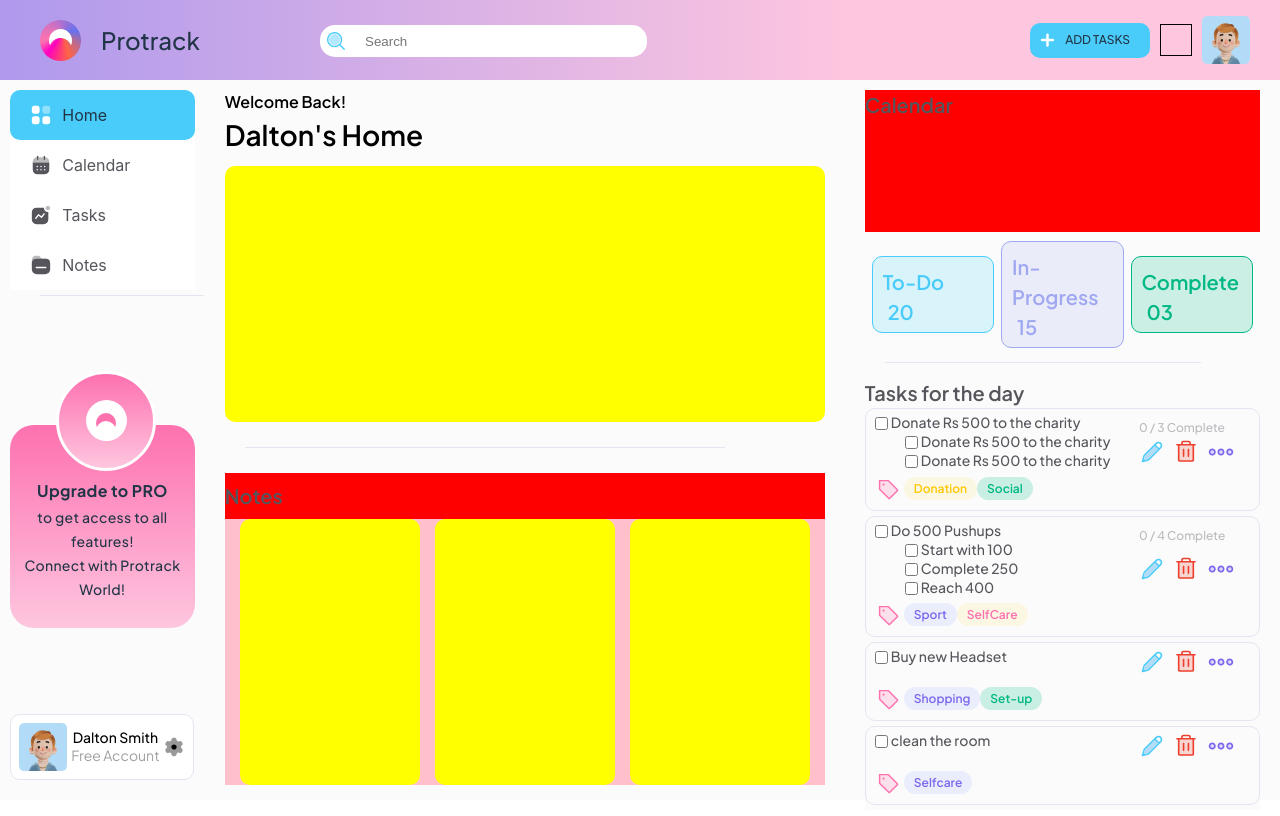
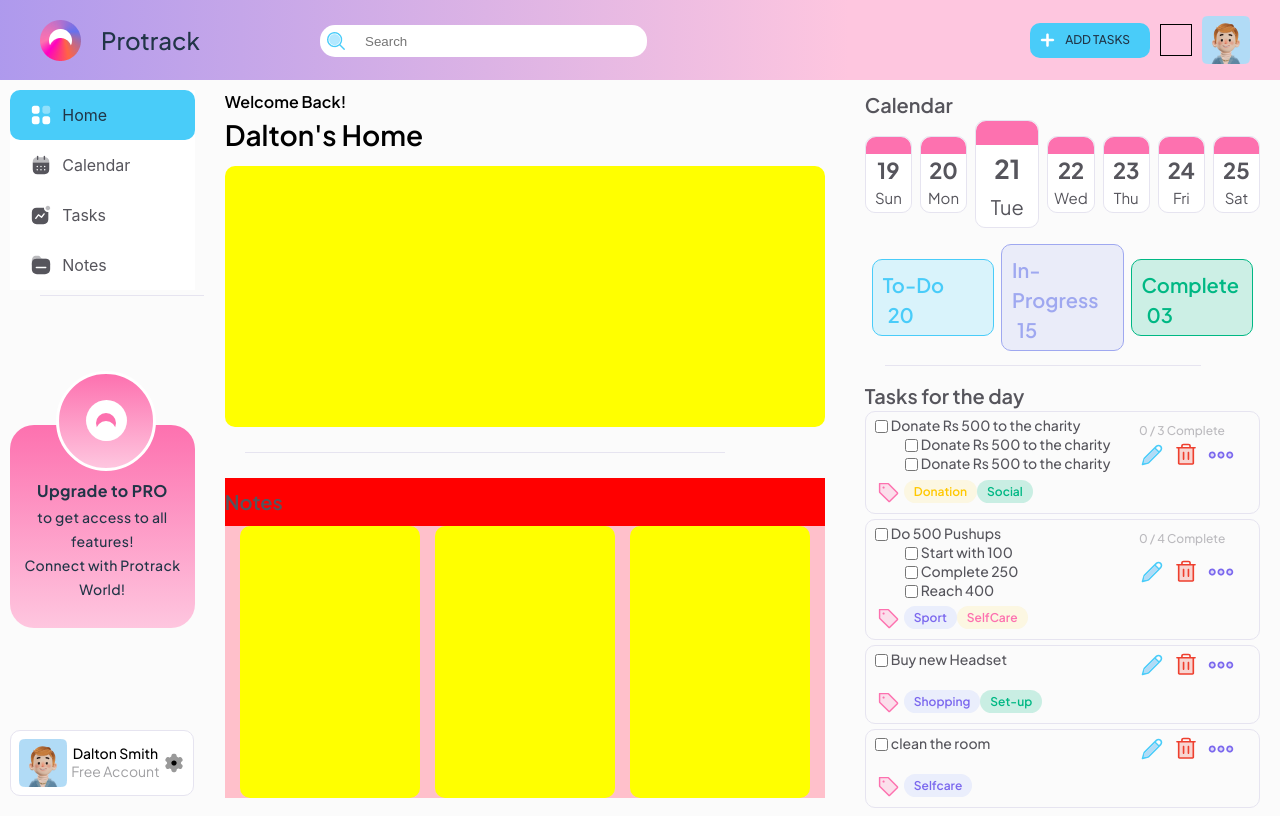
Before and after one commit to Niyaz2498/niyaz-cn, a React (Vite) app: page / in a window 1280 px wide. Built offline with nearby package versions, Linux system fonts and the light colour scheme.

Commit message:
Added Calendar Elements.

```diff
--- a/package.json
+++ b/package.json
@@ -5,6 +5,7 @@
   "type": "module",
   "scripts": {
     "dev": "vite",
+    "devhost": "vite --host",
     "build": "vite build",
     "lint": "eslint .",
     "preview": "vite preview"
--- /dev/null
+++ b/src/components/CalendarElements.jsx
@@ -0,0 +1,22 @@
+import React from 'react'
+
+const CalendarElements = ({id, selected, date, day, changeSelected}) => {
+    console.log("calElem")
+    console.log(id)
+    console.log(selected)
+  return (
+    <div className={id == selected ? "CalendarElementSelected" :'CalendarElement'} onClick={()=> {
+        changeSelected(id)
+    }}>
+      <div className={id == selected ? "internalColorSelected" : "internalColor"}>
+
+      </div>
+      <div className={id == selected ? "calTextHolderSelected" :"calTextHolder"}>
+        <span>{date}</span>
+        <span>{day}</span>
+      </div>
+    </div>
+  )
+}
+
+export default CalendarElements
--- a/src/components/HomeSide.jsx
+++ b/src/components/HomeSide.jsx
@@ -1,9 +1,11 @@
-import React from 'react'
+import React, { useState } from 'react'
 import Separator from './Separator'
 import ProgressContent from './ProgressContent'
 import TaskContainer from './TaskContainer'
+import CalendarElements from './CalendarElements'
 
 const HomeSide = () => {
+    const [selected, setSelected] = useState("3")
     var tasklist = [
         {
             "Task": "Donate Rs 500 to the charity",
@@ -89,10 +91,59 @@ const HomeSide = () => {
             ],
         },
     ]
+    var calElemList = [
+        {
+            "id": "1",
+            "date":"19",
+            "day": "Sun"
+        },
+        {
+            "id": "2",
+            "date":"20",
+            "day": "Mon"
+        },
+        {
+            "id": "3",
+            "date":"21",
+            "day": "Tue"
+        },
+        {
+            "id": "4",
+            "date":"22",
+            "day": "Wed"
+        },
+        {
+            "id": "5",
+            "date":"23",
+            "day": "Thu"
+        },
+        {
+            "id": "6",
+            "date":"24",
+            "day": "Fri"
+        },
+        {
+            "id": "7",
+            "date":"25",
+            "day": "Sat"
+        },
+    ]
   return (
     <div className="column3">
         <div className="calendar-section">
-            <span className='user-title-text-secondary'>Calendar</span>
+            <div className="calendarHeaderSpace">
+                <span className='user-title-text-secondary'>Calendar</span>
+            </div>
+            <div className="calendarIconsHolder">
+                {/* <CalendarElements id="1" Selected="7" date="19" day="Sun">
+
+                </CalendarElements> */}
+                {
+                    calElemList.map((elem)=>{
+                        return <CalendarElements id={elem.id} selected={selected} date={elem.date} day={elem.day} changeSelected={setSelected}></CalendarElements>
+                    })
+                }
+            </div>
         </div>
         <div className="progress-section">
             <ProgressContent cname="progress-ToDo" value={["To-Do", "20"]}></ProgressContent>
--- a/src/styles/HomeSide.scss
+++ b/src/styles/HomeSide.scss
@@ -12,7 +12,7 @@
 
 .calendar-section {
     flex: 0 0 20%;
-    background-color: red;
+    // background-color: red;
     margin-bottom: 10px;
 }
 .progress-section {
@@ -153,3 +153,96 @@
     line-height: 15.12px;
     text-align: left;
 }
+.CalendarElement {
+    width: 55px;
+    height: 75px;
+    // background-color: green;
+    border-radius: 10px;
+    border: 1px solid #E6E4F0;
+    display: flex;
+    flex-direction: column;
+}
+.CalendarElementSelected {
+    width: 76px;
+    height: 106px;
+    // background-color: green;
+    border-radius: 10px;
+    border: 1px solid #E6E4F0;
+    display: flex;
+    flex-direction: column;
+}
+.internalColor {
+    width: 100%;
+    height: 17px;
+    background-color: #FD71AF;
+    border-top-left-radius: 10px;
+    border-top-right-radius: 10px;
+}
+.internalColorSelected {
+    width: 100%;
+    height: 24px;
+    background-color: #FD71AF;
+    border-top-left-radius: 10px;
+    border-top-right-radius: 10px;
+}
+.calTextHolder {
+    width: 100%;
+    flex-grow: 1;
+    display: flex;
+    flex-direction: column;
+    align-items: center;
+    justify-content: space-evenly;
+    background-color: white;
+    border-bottom-left-radius: 10px;
+    border-bottom-right-radius: 10px;
+}
+.calTextHolderSelected {
+    width: 100%;
+    flex-grow: 1;
+    display: flex;
+    flex-direction: column;
+    align-items: center;
+    justify-content: space-evenly;
+    background-color: white;
+    border-bottom-left-radius: 10px;
+    border-bottom-right-radius: 10px;
+}
+.calTextHolder span:first-child {
+    font-family: Plus Jakarta Sans;
+    font-size: 22px;
+    font-weight: 700;
+    line-height: 27.72px;
+    text-align: center;
+    color: #56555C;
+}
+.calTextHolder span:not(:first-child) {
+    font-family: Plus Jakarta Sans;
+    font-size: 15px;
+    font-weight: 400;
+    line-height: 18.9px;
+    text-align: center;
+    color: #56555C;
+}
+.calTextHolderSelected span:first-child {
+    font-family: Plus Jakarta Sans;
+    font-size: 26px;
+    font-weight: 700;
+    line-height: 32.76px;
+    text-align: center;
+    color: #56555C;
+}
+.calTextHolderSelected span:not(:first-child) {
+    font-family: Plus Jakarta Sans;
+    font-size: 20px;
+    font-weight: 400;
+    line-height: 25.2px;
+    text-align: center;
+    color: #56555C;
+}
+.calendarIconsHolder {
+    display: flex;
+    flex-direction: row;
+    gap: 8px;
+    justify-content: center;
+    align-items: center;
+}
```
